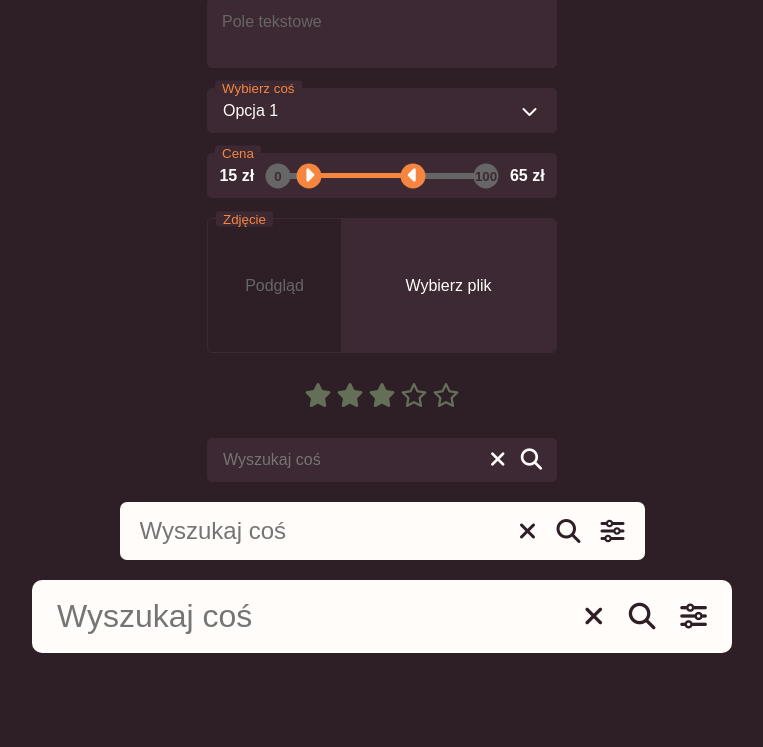
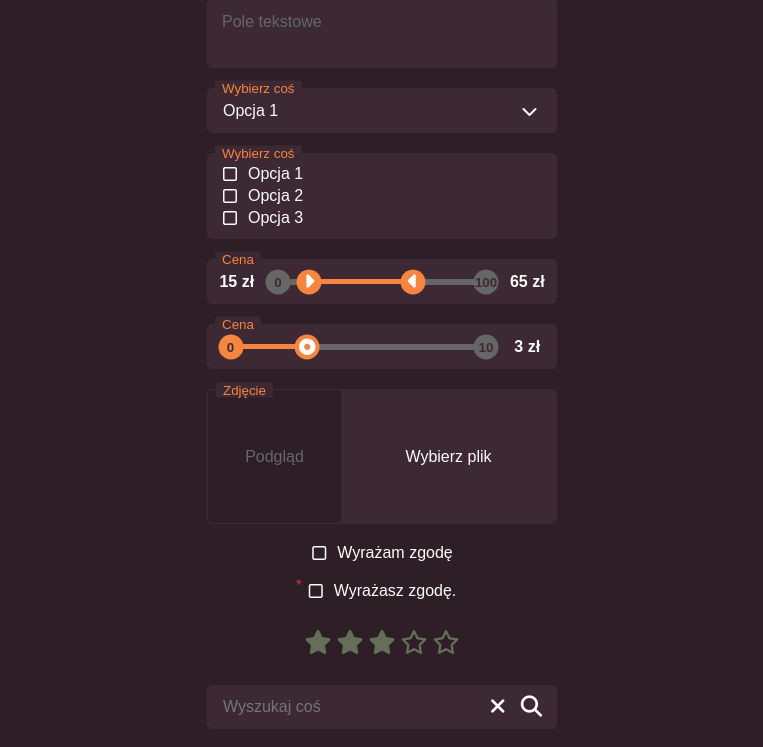
Before and after one commit to Brydzzz/polizarcie, a Next.js app: page /dev/inputs in a window 1280 px wide. Shown: the part 492-1239 px from the top of the page, without its empty margins (258-1021 px from the left). Built offline with nearby package versions, Linux system fonts and the light colour scheme; a web font is replaced by a local one.

Commit message:
even more inputs (multiselect, checkbox, slider)

```diff
--- a/app/dev/inputs/page.tsx
+++ b/app/dev/inputs/page.tsx
@@ -1,9 +1,11 @@
 "use client";
 
+import Checkbox from "@/components/inputs/checkbox.component";
 import Input from "@/components/inputs/generic-input.component";
 import SelectBox from "@/components/inputs/generic-select.component";
 import TextArea from "@/components/inputs/generic-textarea.component";
 import ImageInput from "@/components/inputs/image-input.component";
+import Multiselect from "@/components/inputs/multiselect.component";
 import PasswordInput from "@/components/inputs/password-input.component";
 import RangeInput from "@/components/inputs/range-input.component";
 import Searchbar from "@/components/inputs/searchbar.component";
@@ -11,12 +13,14 @@ import {
   SearchbarSize,
   SearchbarStyle,
 } from "@/components/inputs/searchbar.types";
+import SliderInput from "@/components/inputs/slider-input.component";
 import StarInput from "@/components/inputs/star-input.component";
 import { useState } from "react";
 
 const FiltersPage = () => {
   const [range, setRange] = useState({ min: 15, max: 65 });
   const [stars, setStars] = useState(3);
+  const [slider, setSlider] = useState(3);
   const [text1, setText1] = useState("test");
   const [text2, setText2] = useState("");
   const [text3, setText3] = useState("Uzupełnione wcześniej");
@@ -26,6 +30,8 @@ const FiltersPage = () => {
   const [text7, setText7] = useState("pg1");
   const [text8, setText8] = useState("");
   const [text9, setText9] = useState("");
+  const [multiselect, setMultiselect] = useState<string[]>([]);
+  const [checkbox, setCheckbox] = useState(false);
 
   return (
     <div
@@ -77,7 +83,25 @@ const FiltersPage = () => {
           label="Wybierz coś"
           value={text7}
           onChange={(e) => setText7(e.target.value)}
-          // disabled
+          options={[
+            {
+              name: "Opcja 1",
+              value: "p1",
+            },
+            {
+              name: "Opcja 2",
+              value: "p2",
+            },
+            {
+              name: "Opcja 3",
+              value: "p3",
+            },
+          ]}
+        />
+        <Multiselect
+          label="Wybierz coś"
+          value={multiselect}
+          onChange={setMultiselect}
           options={[
             {
               name: "Opcja 1",
@@ -100,7 +124,25 @@ const FiltersPage = () => {
           suffix=" zł"
           label="Cena"
         />
+        <SliderInput
+          value={slider}
+          limit={{ min: 0, max: 10 }}
+          onChange={setSlider}
+          suffix=" zł"
+          label="Cena"
+        />
         <ImageInput label="Zdjęcie" />
+        <Checkbox
+          value={checkbox}
+          onChange={(e) => setCheckbox(e.target.checked)}
+          label="Wyrażam zgodę"
+        />
+        <Checkbox
+          value={checkbox}
+          onChange={(e) => setCheckbox(e.target.checked)}
+          label="Wyrażasz zgodę."
+          required
+        />
         <StarInput value={stars} max={5} onChange={setStars} />
         <Searchbar
           placeholder="Wyszukaj coś"
--- a/app/page.tsx
+++ b/app/page.tsx
@@ -2,8 +2,6 @@ import LandingHeader from "@/components/headers/landing-header.component";
 import CenterSection from "@/components/sections/center-section.component";
 import { prisma } from "@/utils/prisma";
 import styles from "./page.module.scss";
-
-export const dynamic = "force-dynamic";
 
 export default async function Home() {
   const users = await prisma.user.findMany();
--- /dev/null
+++ b/components/inputs/checkbox.component.tsx
@@ -0,0 +1,41 @@
+"use client";
+
+import { LegacyRef, useRef } from "react";
+import styles from "./checkbox.module.scss";
+
+type Props = Omit<
+  React.ComponentProps<"input">,
+  "className" | "type" | "value" | "checked" | "ref"
+> & {
+  value?: boolean;
+  label: string;
+};
+
+const Checkbox = (props: Props) => {
+  const { value, label, required } = props;
+  const inputRef = useRef<HTMLInputElement>();
+
+  const handleClick = () => {
+    if (inputRef.current) inputRef.current.click();
+  };
+
+  return (
+    <div
+      className={`${styles.container} ${required ? styles.required : ""}`}
+      onClick={handleClick}
+    >
+      <input
+        className={styles.invisible}
+        type="checkbox"
+        {...{ ...props, value: undefined }}
+        checked={value === undefined ? false : value}
+        ref={inputRef as LegacyRef<HTMLInputElement>}
+      />
+      <label>{label}</label>
+      <i className="fa-regular fa-square"></i>
+      {value && <i className="fa-solid fa-check"></i>}
+    </div>
+  );
+};
+
+export default Checkbox;
--- /dev/null
+++ b/components/inputs/checkbox.module.scss
@@ -0,0 +1,38 @@
+.container {
+  padding-left: calc(12pt + 10px);
+  position: relative;
+  font-size: 12pt;
+
+  &:hover {
+    cursor: pointer;
+  }
+
+  &.required::before {
+    content: "*";
+    color: var(--error);
+    position: absolute;
+    top: -5px;
+    left: -12px;
+  }
+
+  .invisible {
+    display: none;
+  }
+
+  & > i {
+    position: absolute;
+    top: 0;
+    left: 6pt;
+    height: 100%;
+    display: flex;
+    justify-content: center;
+    align-items: center;
+    transform: translate(-50%, 0);
+
+    &:nth-child(4) {
+      font-size: 15pt;
+      color: var(--primary);
+      transform: translate(calc(-50% + 1.5pt), -1.5pt);
+    }
+  }
+}
--- a/components/inputs/generic-select.component.tsx
+++ b/components/inputs/generic-select.component.tsx
@@ -3,7 +3,7 @@
 import { useState } from "react";
 import styles from "./generic-inputs.module.scss";
 
-type Props = Omit<React.ComponentProps<"select">, "className"> & {
+type Props = Omit<React.ComponentProps<"select">, "className" | "multiple"> & {
   label: string;
   options: {
     name: string;
--- /dev/null
+++ b/components/inputs/multiselect.component.tsx
@@ -0,0 +1,71 @@
+"use client";
+
+import { ChangeEvent } from "react";
+import styles from "./multiselect.module.scss";
+
+type Props = Omit<
+  React.ComponentProps<"select">,
+  "className" | "multiple" | "value" | "onChange" | "defaultValue"
+> & {
+  value: string[];
+  onChange: (value: string[]) => void;
+  label: string;
+  options: {
+    name: string;
+    value: string;
+  }[];
+};
+
+const Multiselect = (props: Props) => {
+  const { value, options, onChange, label } = props;
+
+  const internalOnChange = (e: ChangeEvent<HTMLSelectElement>) => {
+    if (onChange)
+      onChange(
+        Object.values(e.target.options).reduce<string[]>((acc, v) => {
+          if (v.selected) acc.push(v.value);
+          return acc;
+        }, [])
+      );
+  };
+
+  const onOptionClick = (optionValue: string) => {
+    const idx = value.find((v) => v === optionValue);
+    if (idx === undefined) onChange([...value, optionValue]);
+    else onChange(value.filter((v) => v !== optionValue));
+  };
+
+  return (
+    <div className={styles.container}>
+      <select
+        className={styles.invisible}
+        {...{
+          ...props,
+          options: undefined,
+          onChange: internalOnChange,
+          disabled: true,
+        }}
+        multiple
+        value={value}
+      >
+        {options.map((option) => (
+          <option key={option.value} value={option.value}></option>
+        ))}
+      </select>
+      <div className={styles.options}>
+        {options.map((option) => (
+          <span key={option.value} onClick={() => onOptionClick(option.value)}>
+            {option.name}
+            <i className="fa-regular fa-square"></i>
+            {value.find((v) => v === option.value) !== undefined && (
+              <i className="fa-solid fa-check"></i>
+            )}
+          </span>
+        ))}
+      </div>
+      <label>{label}</label>
+    </div>
+  );
+};
+
+export default Multiselect;
--- /dev/null
+++ b/components/inputs/multiselect.module.scss
@@ -0,0 +1,62 @@
+.container {
+  width: 100%;
+  min-width: 150px;
+  position: relative;
+  --bg-local: var(--background-light);
+
+  select {
+    display: none;
+  }
+
+  .options {
+    width: 100%;
+    background-color: var(--bg-local);
+    border-radius: 5px;
+    display: flex;
+    flex-direction: column;
+    justify-content: center;
+    padding: 10px 15px;
+    user-select: none;
+
+    & > span {
+      padding: 2px calc(12pt + 10px);
+      position: relative;
+      font-size: 12pt;
+
+      &:hover {
+        cursor: pointer;
+      }
+
+      & > i {
+        position: absolute;
+        top: 0;
+        left: 6pt;
+        height: 100%;
+        display: flex;
+        justify-content: center;
+        align-items: center;
+        transform: translate(-50%, 0);
+
+        &:nth-child(2) {
+          font-size: 15pt;
+          color: var(--primary);
+          transform: translate(calc(-50% + 1.5pt), -1.5pt);
+        }
+      }
+    }
+  }
+
+  label {
+    color: var(--primary);
+    font-size: 10pt;
+    position: absolute;
+    pointer-events: none;
+    left: 7.5px;
+    top: 0;
+    background-color: var(--bg-local);
+    padding: 0 7.5px;
+    border-radius: 3px;
+    height: auto;
+    transform: translate(0, -50%);
+  }
+}
--- /dev/null
+++ b/components/inputs/slider-input.component.tsx
@@ -0,0 +1,84 @@
+"use client";
+
+import { LegacyRef, MouseEvent, useRef } from "react";
+import styles from "./sliders.module.scss";
+
+type Range = {
+  min: number;
+  max: number;
+};
+
+type Props = {
+  id?: string;
+  name?: string;
+  value: number;
+  limit: Range;
+  onChange: (value: number) => void;
+  suffix?: string;
+  label?: string;
+};
+
+const SliderInput = ({
+  id,
+  name,
+  value,
+  limit,
+  onChange,
+  suffix,
+  label,
+}: Props) => {
+  const axisRef = useRef<HTMLDivElement>();
+
+  const axisValueAt = (clientX: number): number => {
+    const axis = axisRef.current;
+    if (!axis) return 0;
+    const left = axis.getBoundingClientRect().left;
+    const width = axis.getBoundingClientRect().right - left;
+    const percentage = Math.max(0, Math.min((clientX - left) / width, 1));
+    return Math.round((limit.max - limit.min) * percentage);
+  };
+
+  const clamp = (value: number) =>
+    Math.max(limit.min, Math.min(value, limit.max));
+
+  const handleOnMouseEvent = (e: MouseEvent<HTMLDivElement>) => {
+    if (e.buttons !== 1) return; // if left mouse button not clicked
+    const dotValue = axisValueAt(e.clientX);
+    onChange(clamp(dotValue));
+  };
+  return (
+    <div className={styles.container}>
+      <div
+        className={styles.slider}
+        onMouseMove={handleOnMouseEvent}
+        onMouseDown={handleOnMouseEvent}
+      >
+        <span className={styles.limit}>{limit.min}</span>
+        <div className={styles.axis} ref={axisRef as LegacyRef<HTMLDivElement>}>
+          <div
+            className={styles.dot}
+            style={{ left: `${(value / (limit.max - limit.min)) * 100}%` }}
+          >
+            <i className="fa-solid fa-circle-dot"></i>
+          </div>
+        </div>
+        <span className={styles.value}>
+          {value}
+          {suffix}
+        </span>
+        <span className={styles.limit}>{limit.max}</span>
+      </div>
+      <input
+        className={styles.invisible}
+        id={id}
+        name={name}
+        type="number"
+        value={value}
+        disabled
+      />
+      {label && <label>{label}</label>}
+    </div>
+  );
+};
+
+export default SliderInput;
--- a/components/inputs/range-input.module.scss
+++ b/components/inputs/sliders.module.scss
@@ -3,6 +3,7 @@
   width: 100%;
   --bg-local: var(--background-light);
 
+  .range,
   .slider {
     position: relative;
     display: flex;
@@ -45,7 +46,8 @@
         left: var(--padding);
         transform: translate(-50%, -50%);
       }
-      &:nth-child(5) {
+      &:nth-child(5),
+      &:nth-child(4) {
         right: var(--padding);
         transform: translate(50%, -50%);
       }
@@ -147,6 +149,27 @@
     }
   }
 
+  .slider {
+    padding-left: calc(10px + calc(var(--dot-size) / 2));
+
+    .limit:nth-child(1) {
+      background-color: var(--primary);
+      left: calc(10px + calc(var(--dot-size) / 2));
+      transform: translate(-50%, -50%);
+    }
+    .axis .dot {
+      & > i {
+        font-size: calc(var(--dot-size) * 0.66);
+      }
+      &:nth-child(1)::before {
+        left: 0;
+      }
+    }
+    .value:nth-child(3) {
+      right: 0px;
+    }
+  }
+
   .invisible {
     display: none;
   }
```
Also changed, not shown: components/inputs/range-input.component.tsx (+6 -6 lines).
